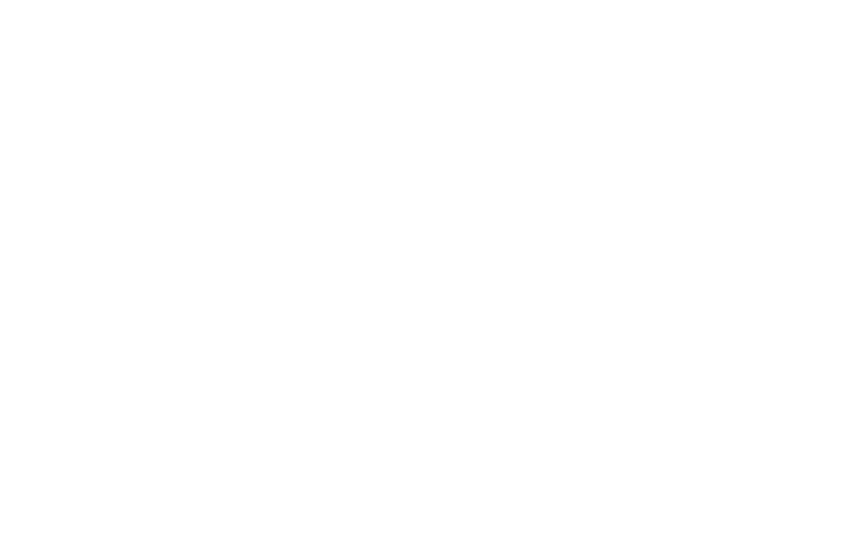
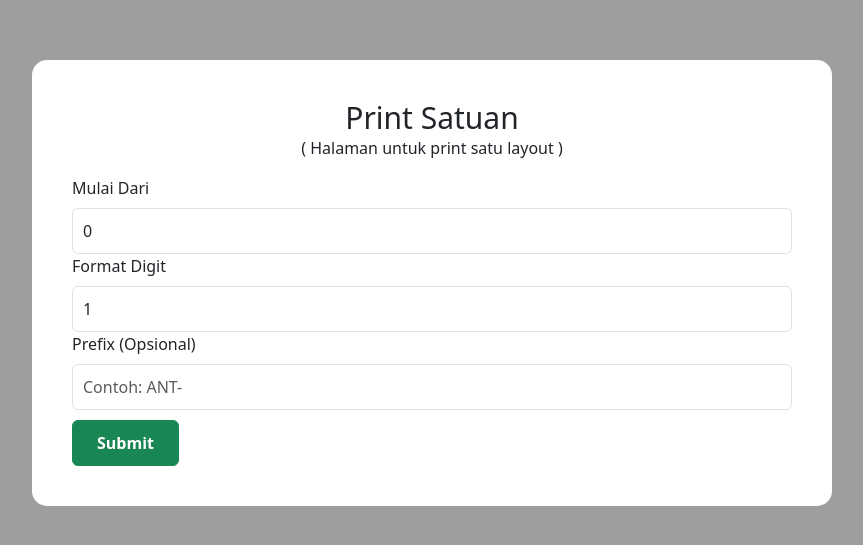
Before and after one commit to raihanprayata/Print-Antrian, a React (Vite) app in the folder frontend/projek_antrian/: page /print-satuan/1 in a window 1280 px wide. Before the commit this address had no page. Shown: the part 117-662 px from the top of the page, without its empty margins (208-1071 px from the left). Built offline with nearby package versions, Linux system fonts and the light colour scheme.

Commit message:
menambahkan halaman print satuan

```diff
--- a/frontend/projek_antrian/src/App.jsx
+++ b/frontend/projek_antrian/src/App.jsx
@@ -18,7 +18,7 @@
           <Route path="/edit_antrian/:id" element={<EditAntrian />} />
           <Route path="/layout/:id_antrian" element={<Layout />} />
           <Route path="/tambah_layout/:id_antrian" element={<TambahLayout />} />
-          <Route path="/print-satuan" element={<PrintSatuan />} />
+          <Route path="/print-satuan/:id_antrian" element={<PrintSatuan />} />
           <Route path="/edit_layout/:id" element={<EditLayout />} />
         </Routes>
       </div>
--- a/frontend/projek_antrian/src/Layout/Layout.jsx
+++ b/frontend/projek_antrian/src/Layout/Layout.jsx
@@ -5,10 +5,6 @@
 import "./Layout.css";
 
 function Layout() {
-  const [lastStart, setLastStart] = useState(0); // default awal
-  const [lastFormatDigit, setLastFormatDigit] = useState(1);
-  const [lastPrefix, setLastPrefix] = useState("");
-
   const [layout, setLayout] = useState([]);
   const [loading, setLoading] = useState(true);
   const navigate = useNavigate();
@@ -36,72 +32,8 @@
     navigate(`/edit_layout/${id}`);
   };
 
-  // const handlePrintSatuan = async () => {
-  //   try {
-  //     navigate("/print-satuan");
-  //   } catch (error) {
-  //     console.log(error);
-  //   }
-  // };
-
-  const handlePrintSatuan = async () => {
-    const { value: formValues } = await Swal.fire({
-      title: "Cetak Layout Satuan",
-      html: `
-      <div style="margin-top: 10px;">
-        <label for="swal-input1">Mulai dari nomor</label><br/>
-        <input id="swal-input1" type="number" class="swal2-input" placeholder="Contoh: 1" value="0">
-      </div>
-      <div style="margin-top: 10px;">
-        <label for="swal-input2">Jumlah format digit</label><br/>
-        <input id="swal-input2" type="number" class="swal2-input" placeholder="Contoh: 3" value="1">
-      </div>
-      <div style="margin-top: 10px;">
-        <label for="swal-input3">Prefix (opsional)</label><br/>
-        <input id="swal-input3" type="text" class="swal2-input" placeholder="Contoh: ANT-">
-      </div>
-    `,
-      focusConfirm: false,
-      preConfirm: () => {
-        return [
-          document.getElementById("swal-input1").value,
-          document.getElementById("swal-input2").value,
-          document.getElementById("swal-input3").value,
-        ];
-      },
-      didOpen: () => {
-        // Isi ulang value secara dinamis saat open modal
-        document.getElementById("swal-input1").value = lastStart;
-        document.getElementById("swal-input2").value = lastFormatDigit;
-        document.getElementById("swal-input3").value = lastPrefix;
-      },
-    });
-
-    if (formValues) {
-      try {
-        const [start, format_digit, prefix] = formValues;
-        const parsedStart = parseInt(start);
-
-        const response = await axios.post(
-          `http://localhost:3000/api/printSatuan/${id_antrian}`,
-          {
-            start: parsedStart,
-            format_digit: parseInt(format_digit),
-            prefix: prefix,
-          }
-        );
-
-        // Update nilai lastStart jadi start + 1
-        setLastStart(parsedStart + 1);
-        setLastFormatDigit(parseInt(format_digit));
-        setLastPrefix(prefix);
-
-        Swal.fire("Sukses", response.data.message, "success");
-      } catch (error) {
-        console.error(error);
-        Swal.fire("Gagal", "Terjadi kesalahan saat mencetak.", "error");
-      }
-    }
+  const handlePrintSatuan = (id) => {
+    navigate(`/print-satuan/${id}`);
   };
 
   const handlePrintLayout = async () => {
@@ -223,9 +155,7 @@
           <button
             className="print-satuan-btn"
             style={{ color: "white" }}
-            onClick={() => {
-              handlePrintSatuan();
-            }}
+            onClick={() => handlePrintSatuan(id_antrian)}
           >
             Print Satuan
           </button>
--- a/frontend/projek_antrian/src/Layout/PrintSatuan.css
+++ b/frontend/projek_antrian/src/Layout/PrintSatuan.css
@@ -0,0 +1,29 @@
+.body {
+  display: flex;
+  justify-content: center;
+  align-items: center;
+  height: 100vh;
+  background-color: rgb(159, 157, 157);
+}
+
+.print-container {
+  margin: 0;
+  margin-left: 240px;
+  margin-right: 240px;
+  padding: 40px;
+  background-color: rgb(255, 255, 255);
+  border-radius: 15px;
+}
+
+.title-form {
+  font-size: 30px;
+  margin-bottom: 0;
+}
+
+.label-description {
+  padding-top: 10px;
+}
+
+.border-button {
+  padding-top: 10px;
+}
--- a/frontend/projek_antrian/src/Layout/PrintSatuan.jsx
+++ b/frontend/projek_antrian/src/Layout/PrintSatuan.jsx
@@ -1,7 +1,86 @@
-import React from "react";
+import React, { useState } from "react";
+import { Button, Container, Form } from "react-bootstrap";
+import axios from "axios";
+import Swal from "sweetalert2";
+import "./PrintSatuan.css";
+import { useParams } from "react-router-dom";
 
 const PrintSatuan = () => {
-  return <div>PrintSatuan</div>;
+  const { id_antrian } = useParams();
+  const [start, setStart] = useState(0);
+  const [formatDigit, setFormatDigit] = useState(1);
+  const [prefix, setPrefix] = useState("");
+
+  const handleSubmit = async (e) => {
+    e.preventDefault();
+
+    try {
+      const response = await axios.post(
+        `http://localhost:3000/api/printSatuan/${id_antrian}`,
+        {
+          start: parseInt(start),
+          format_digit: parseInt(formatDigit),
+          prefix: prefix,
+        }
+      );
+
+      // Auto-increment start untuk kenyamanan input berikutnya
+      setStart((prev) => parseInt(prev) + 1);
+
+      Swal.fire("Sukses", response.data.message, "success");
+    } catch (error) {
+      console.error(error);
+      Swal.fire("Gagal", "Terjadi kesalahan saat mencetak.", "error");
+    }
+  };
+
+  return (
+    <div className="body">
+      <Container className="print-container">
+        <div className="text-center">
+          <h4 className="title-form">Print Satuan</h4>
+          <p>( Halaman untuk print satu layout )</p>
+        </div>
+        <div>
+          <Form className="form" onSubmit={handleSubmit}>
+            <Form.Label className="label-name">Mulai Dari</Form.Label>
+            <Form.Control
+              type="number"
+              value={start}
+              onChange={(e) => setStart(e.target.value)}
+              placeholder="Contoh: 0"
+            />
+
+            <Form.Label className="label-name">Format Digit</Form.Label>
+            <Form.Control
+              type="number"
+              value={formatDigit}
+              onChange={(e) => setFormatDigit(e.target.value)}
+              placeholder="Contoh: 3"
+            />
+
+            <Form.Label className="label-name">Prefix (Opsional)</Form.Label>
+            <Form.Control
+              type="text"
+              value={prefix}
+              onChange={(e) => setPrefix(e.target.value)}
+              placeholder="Contoh: ANT-"
+            />
+
+            <div className="border-button">
+              <Button
+                type="submit"
+                className="btn-success"
+                style={{ fontWeight: "bold" }}
+              >
+                Submit
+              </Button>
+            </div>
+          </Form>
+        </div>
+      </Container>
+    </div>
+  );
 };
 
 export default PrintSatuan;
```
